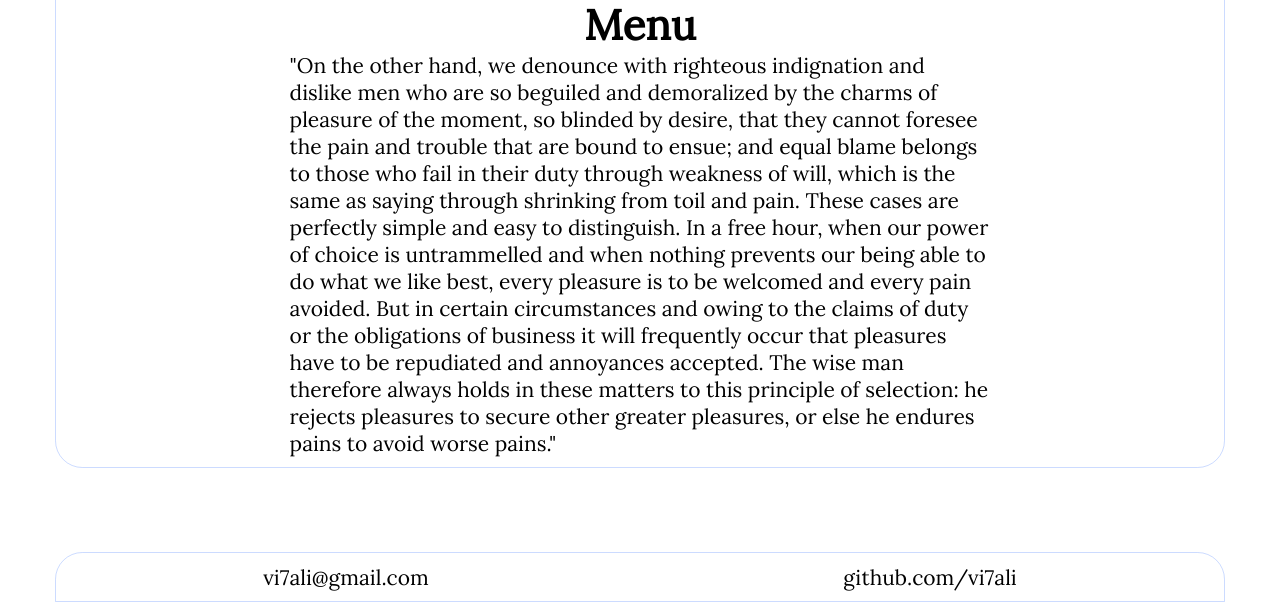
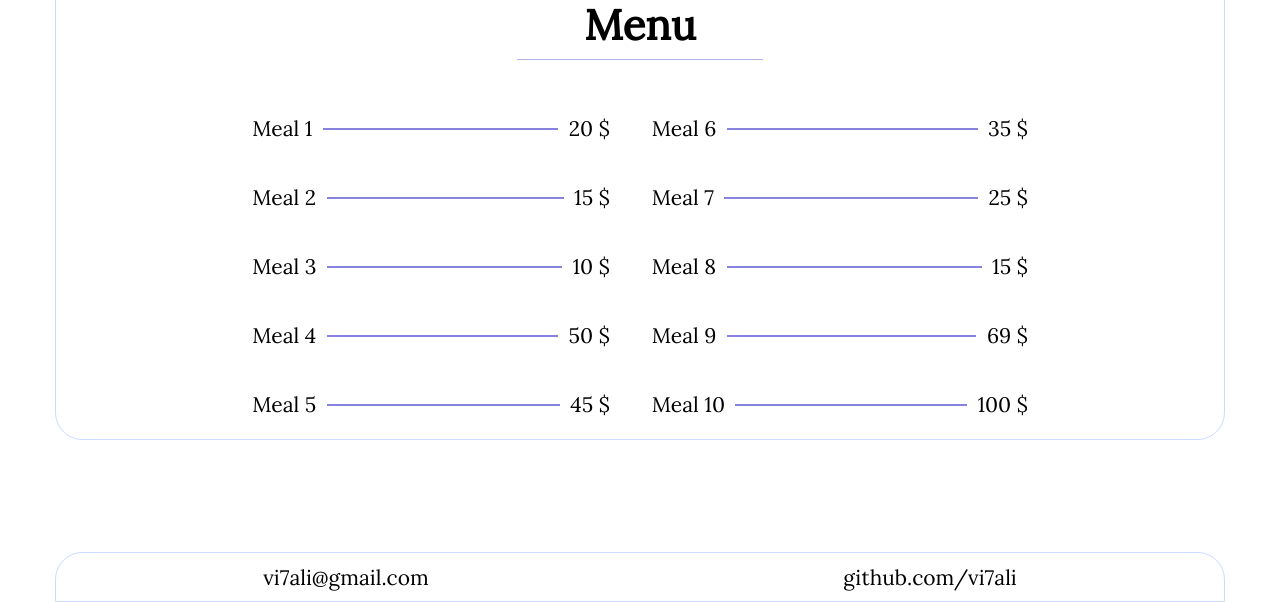
Before and after one commit to vi7ali/the-tavern, a website built with webpack: page dist/index.html in a window 1280 px wide. Both pictures are taken after a click on the element "MENU". Shown: the part 198-800 px from the top of the page. Built offline with nearby package versions, Linux system fonts and the light colour scheme.

Commit message:
Style menu and text

```diff
--- a/src/index.js
+++ b/src/index.js
@@ -38,4 +38,4 @@ homeBtn.addEventListener('click', goHome, false);
 menuBtn.addEventListener('click', goMenu, false);
 contactBtn.addEventListener('click', goContact, false);
 
-//goHome();
+goHome();
--- a/src/menu.js
+++ b/src/menu.js
@@ -1,25 +1,97 @@
 
 function menu() {
   const htmlContent = `
-  <div class="content__inner">
+    <div class="content__inner">
       <h1 class="content__title">Menu</h1>
-      <div class="content__text">
-        <p>"On the other hand, we denounce with righteous
-          indignation and dislike men who are so beguiled and demoralized by the charms
-          of pleasure of the moment, so blinded by desire, that they cannot foresee the
-          pain and trouble that are bound to ensue; and equal blame belongs to those who
-          fail in their duty through weakness of will, which is the same as saying through
-          shrinking from toil and pain. These cases are perfectly simple and easy to
-          distinguish. In a free hour, when our power of choice is untrammelled and when
-          nothing prevents our being able to do what we like best, every pleasure is to be
-          welcomed and every pain avoided. But in certain circumstances and owing to the claims
-          of duty or the obligations of business it will frequently occur that pleasures have
-          to be repudiated and annoyances accepted. The wise man therefore always holds in
-          these matters to this principle of selection: he rejects pleasures to secure other
-          greater pleasures, or else he endures pains to avoid worse pains."
-        </p>
-    </div>
-  </div>
+      <div class="menu">
+        <!-- 1st Menu column -->
+        <div class="menu__column">
+          <div class="menu__item">
+            <div class="meal">
+              meal 1
+            </div>
+            <div class="price">
+              20
+            </div>
+          </div>
+          <div class="menu__item">
+            <div class="meal">
+              meal 2
+            </div>
+            <div class="price">
+              15
+            </div>
+          </div>
+          <div class="menu__item">
+            <div class="meal">
+              meal 3
+            </div>
+            <div class="price">
+              10
+            </div>
+          </div>
+          <div class="menu__item">
+            <div class="meal">
+              meal 4
+            </div>
+            <div class="price">
+              50
+            </div>
+          </div>
+          <div class="menu__item">
+            <div class="meal">
+              meal 5
+            </div>
+            <div class="price">
+              45
+            </div>
+          </div>
+        </div>
+        <!-- 2nd Menu column -->
+        <div class="menu__column">
+          <div class="menu__item">
+            <div class="meal">
+              meal 6
+            </div>
+            <div class="price">
+              35
+            </div>
+          </div>
+          <div class="menu__item">
+            <div class="meal">
+              meal 7
+            </div>
+            <div class="price">
+              25
+            </div>
+          </div>
+          <div class="menu__item">
+            <div class="meal">
+              meal 8
+            </div>
+            <div class="price">
+              15
+            </div>
+          </div>
+          <div class="menu__item">
+            <div class="meal">
+              meal 9
+            </div>
+            <div class="price">
+              69
+            </div>
+          </div>
+          <div class="menu__item">
+            <div class="meal">
+              meal 10
+            </div>
+            <div class="price">
+              100
+            </div>
+          </div>
+        </div> <!--/2nd Menu column -->
+    </div> <!--/menu -->
+    </div> <!--/content_inner -->
   `;
   return htmlContent;
 };
```
Also changed, not shown: dist/assets/css/style.css, dist/assets/js/main.js, dist/index.html.
